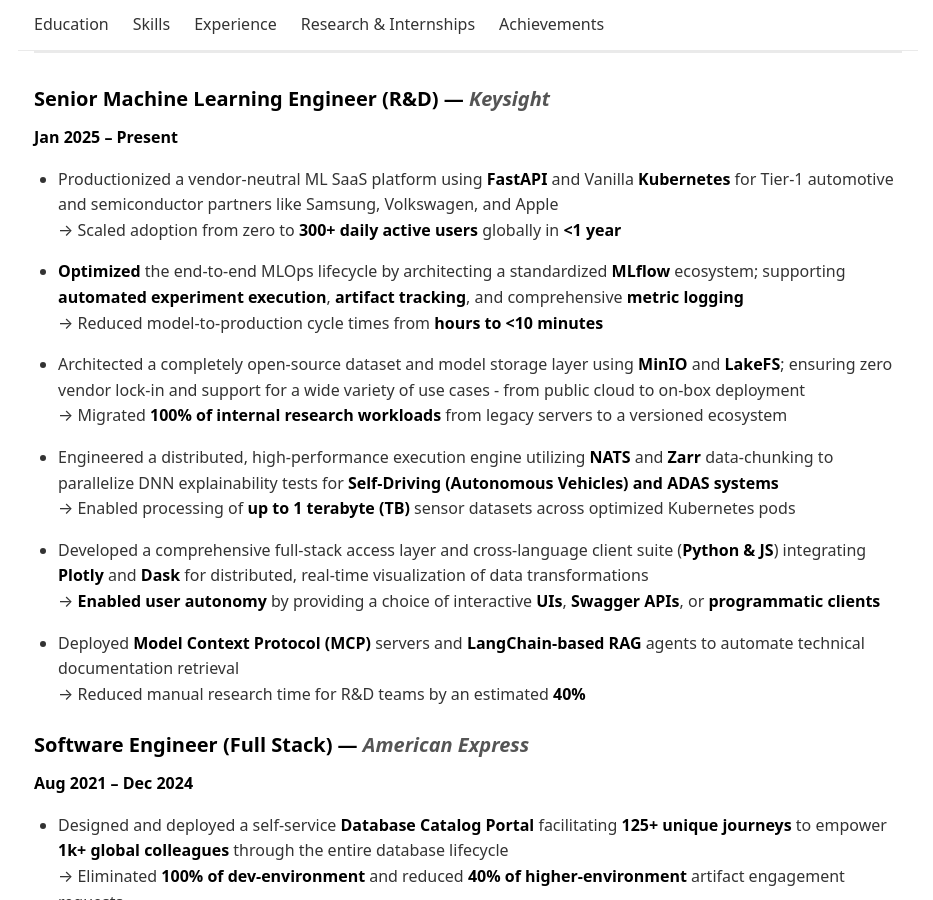
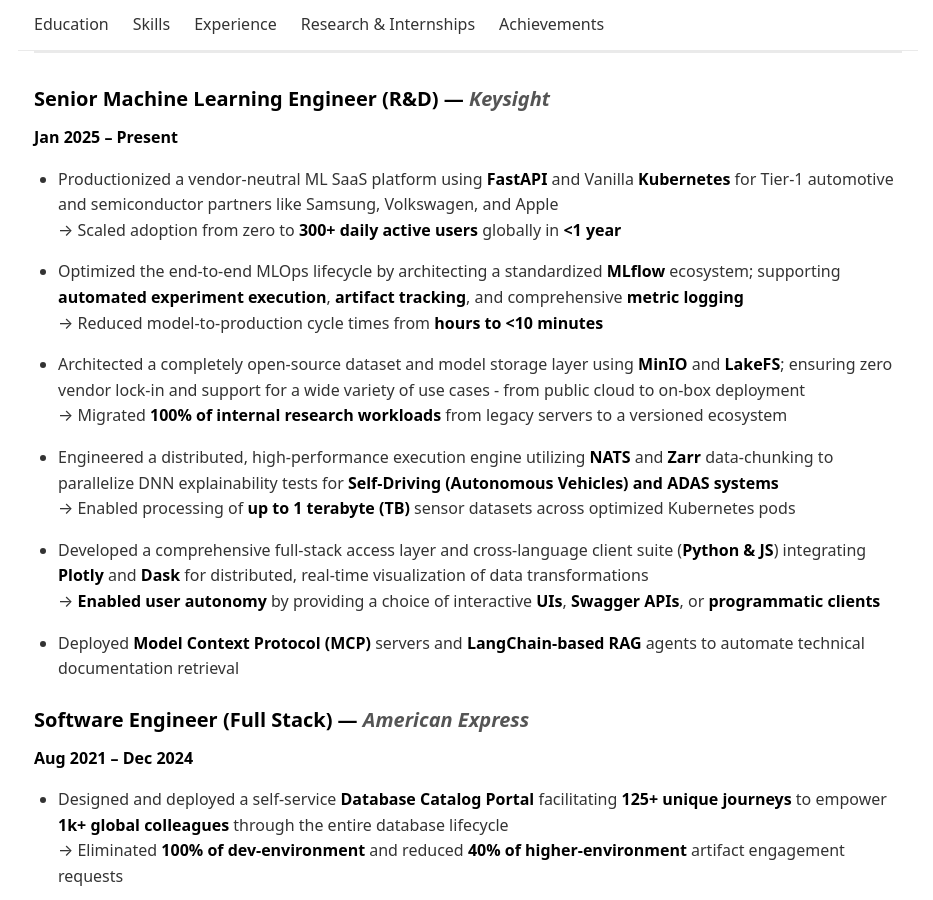
Before and after one commit to khichinho/khichinho.github.io, a Jekyll site: the page built from index.md, in a window 1280 px wide and 900 px high, scrolled down 1134 px. Shown: the whole window, without its empty margins (172-1105 px from the left). Built offline with Jekyll 4.4.1, drawn with Linux system fonts in a browser that asks for light colours.

```diff
--- a/index.md
+++ b/index.md
@@ -48,7 +48,7 @@ _Bachelor's and Master's of Technology (Dual Degree) in Computer Science_
 * Productionized a vendor-neutral ML SaaS platform using **FastAPI** and Vanilla **Kubernetes** for Tier-1 automotive and semiconductor partners like Samsung, Volkswagen, and Apple
   → Scaled adoption from zero to **300+ daily active users** globally in **<1 year**
 
-* **Optimized** the end-to-end MLOps lifecycle by architecting a standardized **MLflow** ecosystem; supporting **automated experiment execution**, **artifact tracking**, and comprehensive **metric logging**
+* Optimized the end-to-end MLOps lifecycle by architecting a standardized **MLflow** ecosystem; supporting **automated experiment execution**, **artifact tracking**, and comprehensive **metric logging**
   → Reduced model-to-production cycle times from **hours to <10 minutes**
 
 * Architected a completely open-source dataset and model storage layer using **MinIO** and **LakeFS**; ensuring zero vendor lock-in and support for a wide variety of use cases - from public cloud to on-box deployment
@@ -61,7 +61,6 @@ _Bachelor's and Master's of Technology (Dual Degree) in Computer Science_
   → **Enabled user autonomy** by providing a choice of interactive **UIs**, **Swagger APIs**, or **programmatic clients**
 
 * Deployed **Model Context Protocol (MCP)** servers and **LangChain-based RAG** agents to automate technical documentation retrieval
-  → Reduced manual research time for R&D teams by an estimated **40%**
 
 ### Software Engineer (Full Stack) — _American Express_
 **Aug 2021 – Dec 2024**
```
Also changed, not shown: README.md.
